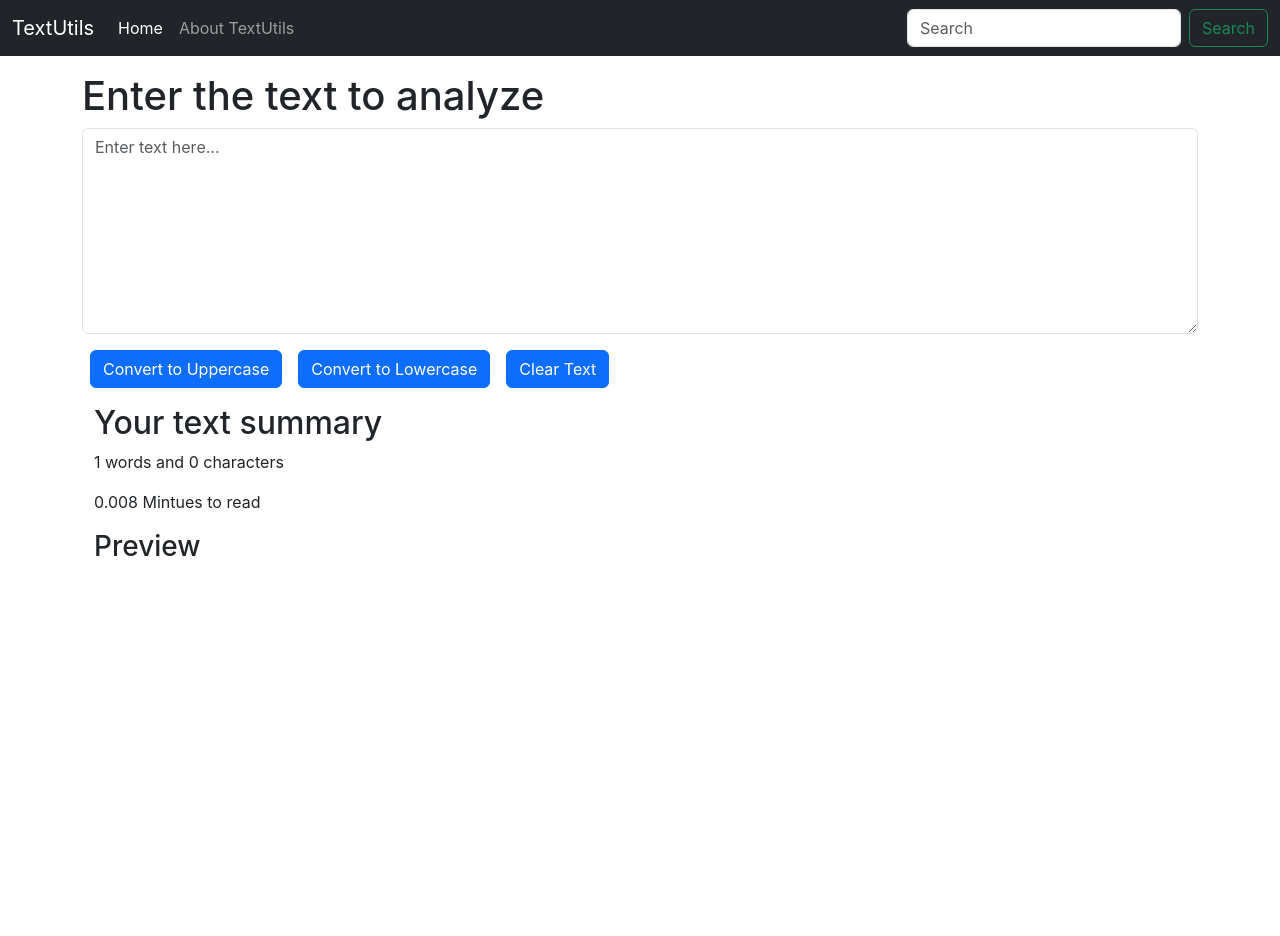
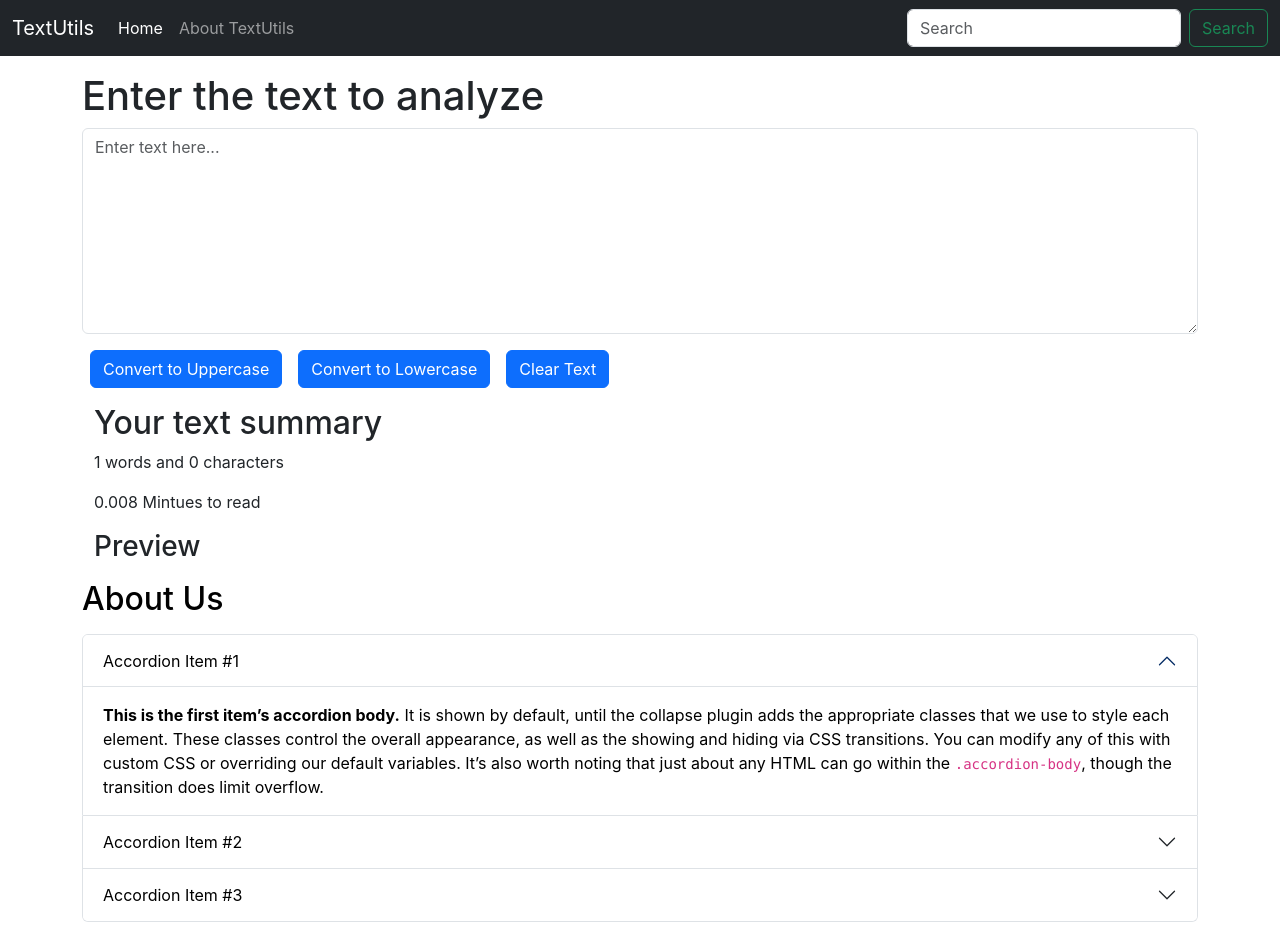
Before and after one commit to Rishav-2310/Case-Changer, a React (Create React App) app: page / in a window 1280 px wide. Shown: the top 936 px of the page. Before the commit the page ends 800 px from the top, so only its background shows below. Built offline with nearby package versions, Linux system fonts and the light colour scheme.

Commit message:
Add Dark ode Button

```diff
--- a/src/App.js
+++ b/src/App.js
@@ -1,4 +1,5 @@
 import './App.css';
+import About from './components/About';
 import Navbar from './components/Navbar';
 import Textform from './components/Textform';
 function App() {
@@ -8,7 +9,7 @@
     <div className="container my-3">
       <Textform heading= "Enter the text to analyze"/>
     </div>
-
+    <About/>
     </>
   );
 }
--- /dev/null
+++ b/src/components/About.js
@@ -0,0 +1,71 @@
+import React, {useState} from 'react';
+export default function About(){
+    const [myStyle, setMyStyle]= useState({
+        color: 'black',
+        backgroundColor: 'white'
+    })
+    const [btnText, setBtnText]= useState("Enable Dark Mode")
+    const toggleStyle= ()=>{
+        if(myStyle.color==='black'){
+            setMyStyle({
+                color: 'white',
+                backgroundColor: 'black',
+                border: '1px solid white'
+            })
+            setBtnText("Enable Light Mode");
+        }
+        else{
+            setMyStyle({
+                color: 'black',
+                backgroundColor: 'white'
+            })
+            setBtnText("Enable Dark Mode");
+        }
+    }
+    return(
+        <div className="container" style={myStyle}>
+            <h2 className="my-3">About Us</h2>
+            <div className="accordion" id="accordionExample">
+                <div className="accordion-item">
+                    <h2 className="accordion-header">
+                        <button className="accordion-button" style={myStyle} type="button" data-bs-toggle="collapse" data-bs-target="#collapseOne" aria-expanded="true" aria-controls="collapseOne">
+                            Accordion Item #1
+                        </button>
+                    </h2>
+                    <div id="collapseOne" className="accordion-collapse collapse show" data-bs-parent="#accordionExample">
+                        <div className="accordion-body" style={myStyle}>
+                            <strong>This is the first item’s accordion body.</strong> It is shown by default, until the collapse plugin adds the appropriate classes that we use to style each element. These classes control the overall appearance, as well as the showing and hiding via CSS transitions. You can modify any of this with custom CSS or overriding our default variables. It’s also worth noting that just about any HTML can go within the <code>.accordion-body</code>, though the transition does limit overflow.
+                        </div>
+                    </div>
+                </div>
+                <div className="accordion-item" style={myStyle}>
+                    <h2 className="accordion-header">
+                        <button className="accordion-button collapsed" style={myStyle} type="button" data-bs-toggle="collapse" data-bs-target="#collapseTwo" aria-expanded="false" aria-controls="collapseTwo">
+                            Accordion Item #2
+                        </button>
+                    </h2>
+                    <div id="collapseTwo" className="accordion-collapse collapse" data-bs-parent="#accordionExample">
+                        <div className="accordion-body" style={myStyle}>
+                            <strong>This is the second item’s accordion body.</strong> It is hidden by default, until the collapse plugin adds the appropriate classes that we use to style each element. These classes control the overall appearance, as well as the showing and hiding via CSS transitions. You can modify any of this with custom CSS or overriding our default variables. It’s also worth noting that just about any HTML can go within the <code>.accordion-body</code>, though the transition does limit overflow.
+                        </div>
+                    </div>
+                </div>
+                <div className="accordion-item">
+                    <h2 className="accordion-header">
+                        <button className="accordion-button collapsed" style={myStyle} type="button" data-bs-toggle="collapse" data-bs-target="#collapseThree" aria-expanded="false" aria-controls="collapseThree">
+                            Accordion Item #3
+                        </button>
+                    </h2>
+                    <div id="collapseThree" className="accordion-collapse collapse" data-bs-parent="#accordionExample">
+                        <div className="accordion-body" style={myStyle}>
+                            <strong>This is the third item’s accordion body.</strong> It is hidden by default, until the collapse plugin adds the appropriate classes that we use to style each element. These classes control the overall appearance, as well as the showing and hiding via CSS transitions. You can modify any of this with custom CSS or overriding our default variables. It’s also worth noting that just about any HTML can go within the <code>.accordion-body</code>, though the transition does limit overflow.
+                        </div>
+                    </div>
+                </div>
+            </div>
+            <div className="container my-3">
+                <button onClick={toggleStyle} type="button" className="btn btn-primary">{btnText}</button>
+            </div>
+        </div>
+    )
+}
```
